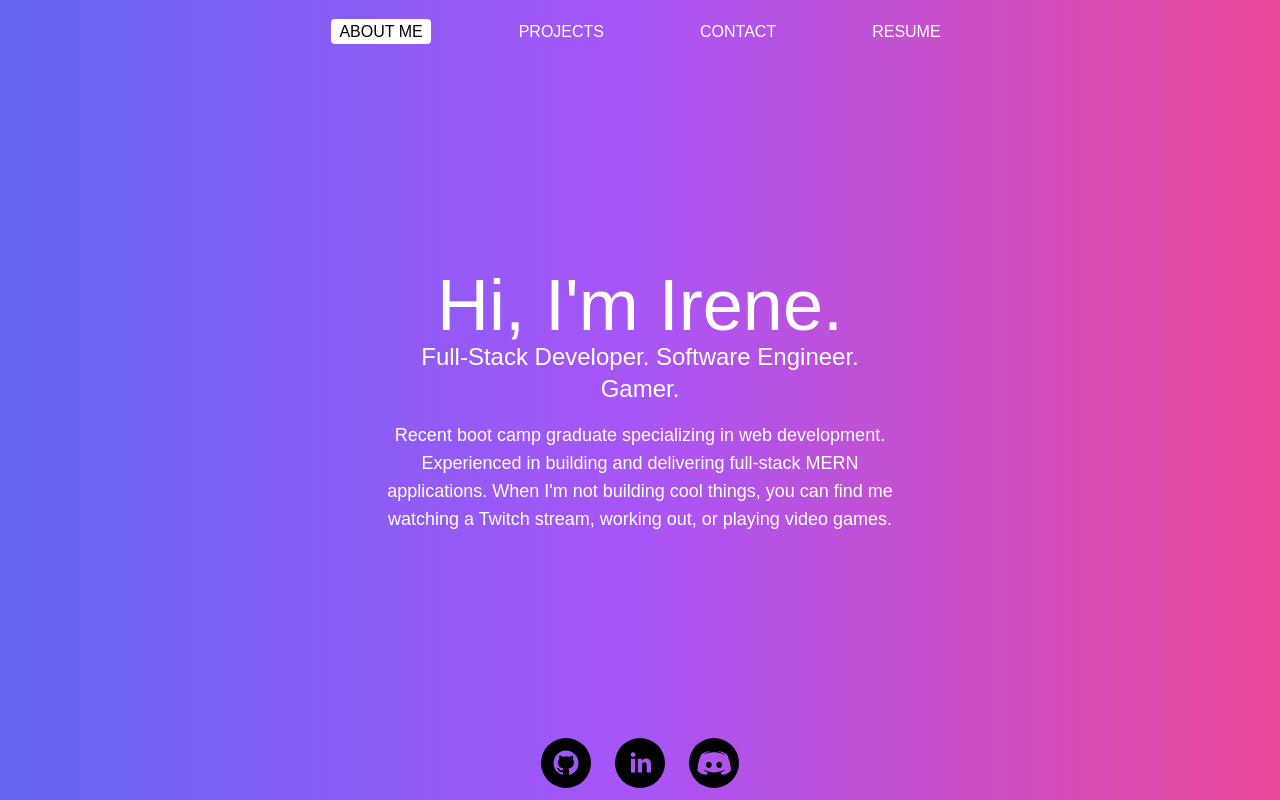
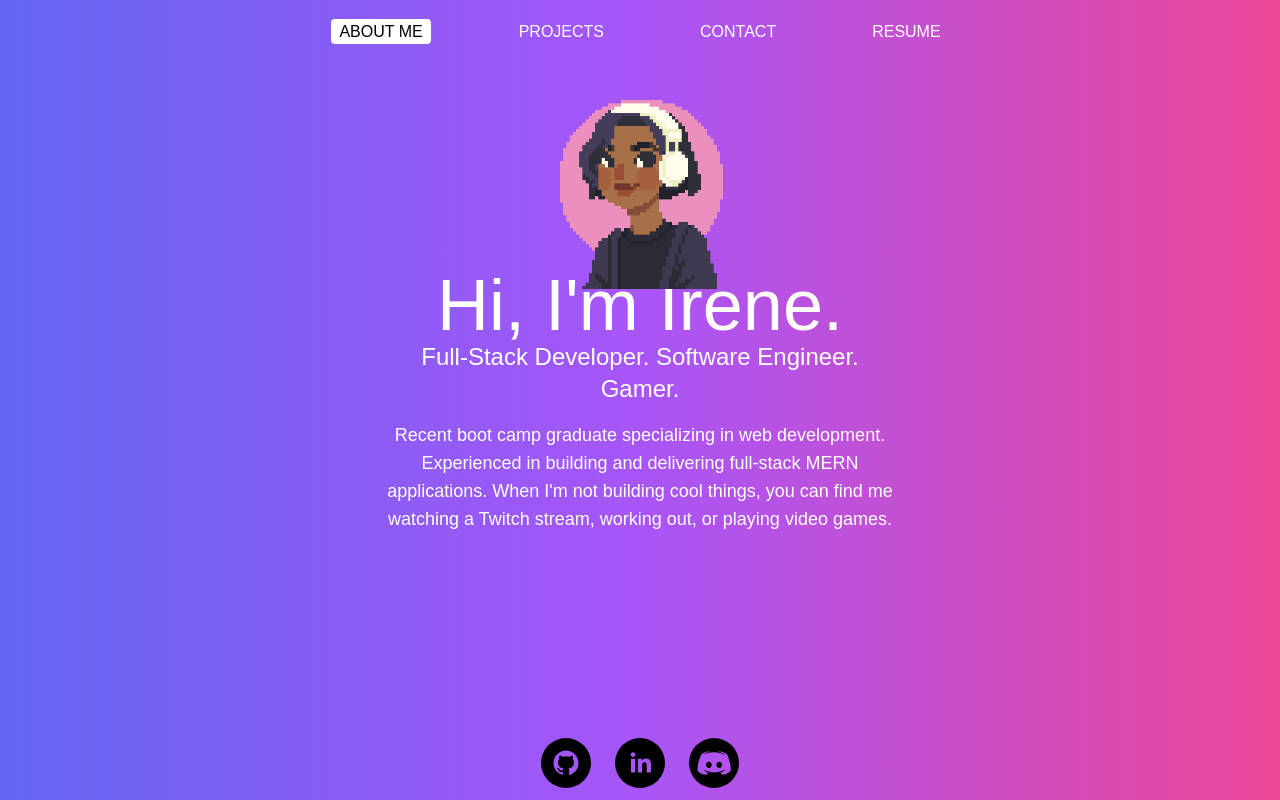
Before and after one commit to irene-panis/react-portfolio, a React (Vite) app: page / in a window 1280 px wide. Built offline with nearby package versions, Linux system fonts and the light colour scheme.

Commit message:
add avatar and animation to landing

```diff
--- a/src/components/Portfolio.jsx
+++ b/src/components/Portfolio.jsx
@@ -29,7 +29,7 @@ export default function Portfolio() {
   const handlePageChange = (page) => setCurrentPage(page);
 
   return (
-    <div className="wrapper flex flex-col gap-10 min-h-screen bg-gradient-to-r from-indigo-500 via-purple-500 to-pink-500 text-white font-montserrat">
+    <div className="wrapper flex flex-col gap-10 min-h-screen min-w-screen bg-gradient-to-r from-indigo-500 via-purple-500 to-pink-500 text-white font-montserrat">
       <Header currentPage={currentPage} handlePageChange={handlePageChange} />
       <main className="flex flex-grow justify-center align-center min-h-full">{renderPage()}</main>
       <Footer />
--- a/src/components/Project.jsx
+++ b/src/components/Project.jsx
@@ -1,6 +1,6 @@
 export default function ProjectCard(props) {
   return (
-    <div className='text-black bg-white w-1/4 flex flex-col text-center gap-3 p-5 justify-between'>
+    <div className='text-black bg-white w-1/4 flex flex-col text-center gap-3 p-5 justify-between rounded drop-shadow-lg'>
       <img src={props.src}/>
       <span className='uppercase font-bold text-xl'>{props.title}</span>
       <p className='project-desc'>{props.description}</p>
--- a/src/index.css
+++ b/src/index.css
@@ -26,3 +26,20 @@
 .error {
   color: rgb(129, 16, 16);
 }
+
+.avatar {
+  animation-name: appear;
+  animation-duration: 2s;
+  animation-fill-mode: forwards;
+}
+
+@keyframes appear {
+  from {
+    transform: translateY(0);
+    opacity: 0;
+  }
+  to {
+    transform: translateY(-13rem);
+    opacity: 1;
+  }
+}
--- a/src/pages/AboutMe.jsx
+++ b/src/pages/AboutMe.jsx
@@ -1,8 +1,9 @@
 /* eslint-disable react/no-unescaped-entities */
 export default function AboutMe() {
   return (
-    <section className='about flex flex-col justify-center align-center text-center mx-96 min-h-full'>
-      <h2 className="font-alata text-7xl">Hi, I'm Irene.</h2>
+    <section className='about flex flex-col justify-center align-center text-center mx-96 min-h-full relative'>
+      <img src="/avatar.png" className="avatar h-48 w-48 mx-auto absolute left-0 right-0 opacity-0"/>
+      <h2 className="greeting font-alata text-7xl">Hi, I'm Irene.</h2>
       <h3 className="font-montserrat text-2xl">
           Full-Stack Developer. Software Engineer. Gamer.
       </h3>
```
Also changed, not shown: public/avatar.png (added).
